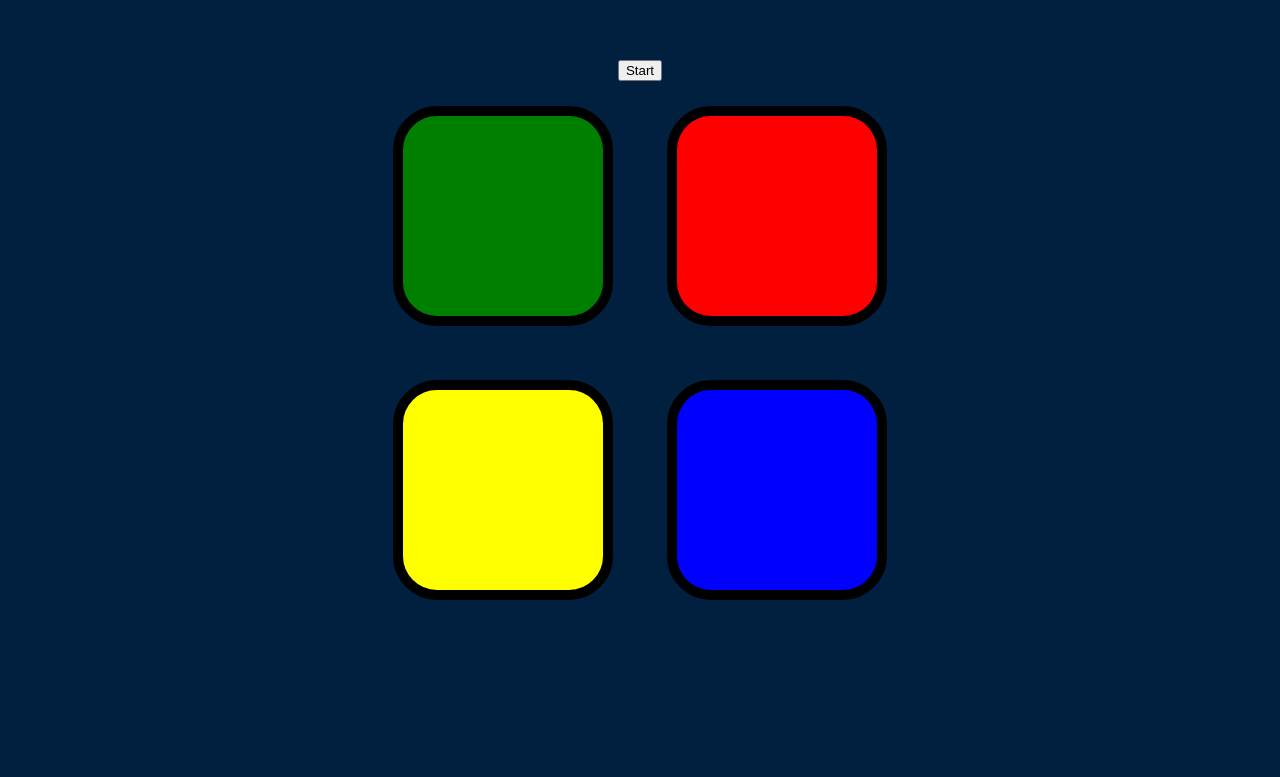
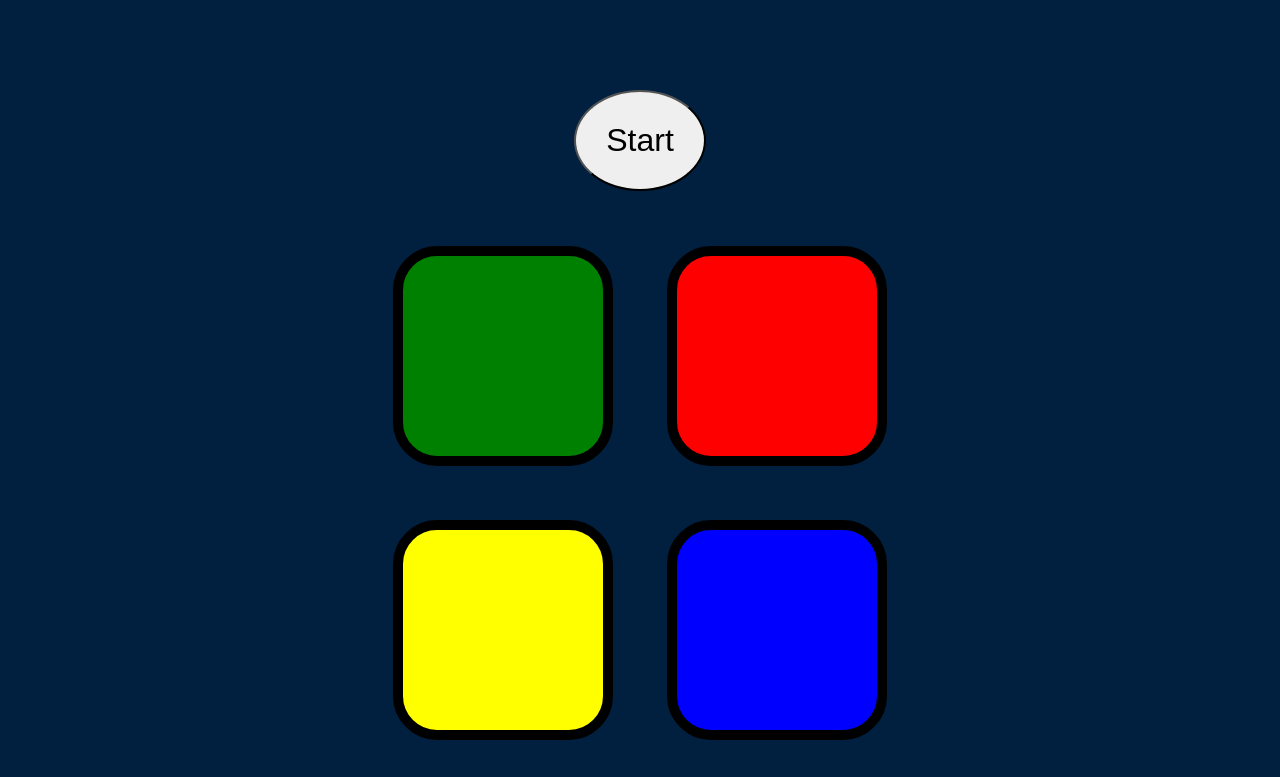
Before and after one commit to Dasmini/Simon-Game, a plain HTML site: page index.html in a window 1280 px wide. Shown: the part 162-939 px from the top of the page. Before the commit the page ends 800 px from the top, so only its background shows below. Drawn offline with nearby package versions, Linux system fonts and the light colour scheme.

Commit message:
Update styles.css

```diff
--- a/styles.css
+++ b/styles.css
@@ -1,6 +1,19 @@
 body {
   text-align: center;
   background-color: #011F3F;
+}
+
+#start{
+  border-radius: 50%;
+  font-size: 2rem;
+  padding: 30px;
+  margin: 30px;
+
+}
+#start:hover{
+  background-color: #FAFDD6;
+  font-weight: bold;
+
 }
 
 #level-title {
```
